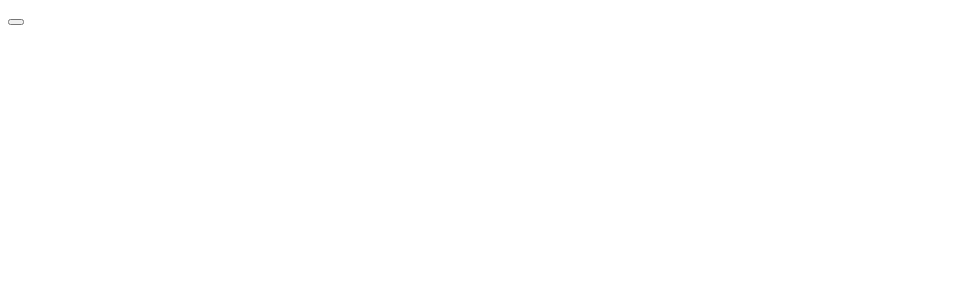
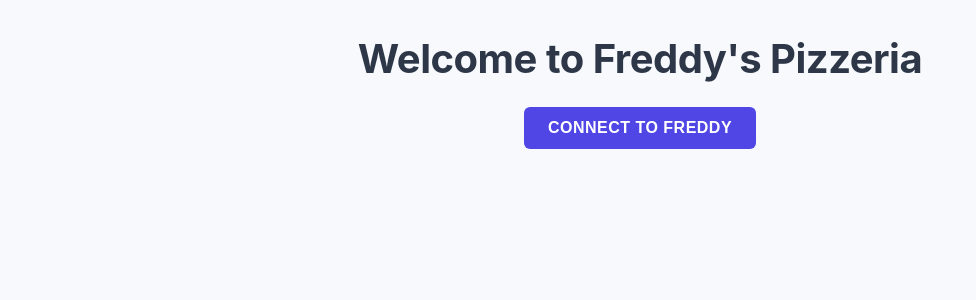
Before and after one commit to Keith-Khadar/Pennapps24, an Angular app in the folder glucose/: page / in a window 1280 px wide. Shown: the top 300 px of the page, without its empty margins (0-976 px from the left). Built offline with nearby package versions, Linux system fonts and the light colour scheme.

Commit message:
test push

```diff
--- a/glucose/src/app/app.component.html
+++ b/glucose/src/app/app.component.html
@@ -1 +1,7 @@
-<button (click)="Connect()"></button>
+<app-header></app-header>
+@if (this.isConnected){
+    <p>Hi We are connected</p>
+}
+@else {
+
+}
--- a/glucose/src/app/app.component.ts
+++ b/glucose/src/app/app.component.ts
@@ -1,36 +1,23 @@
 import { Component } from '@angular/core';
 import { RouterOutlet } from '@angular/router';
 import { SerialService } from './serial.service';
+import { HeaderComponent } from './header/header.component';
 
 @Component({
   selector: 'app-root',
   standalone: true,
-  imports: [RouterOutlet],
+  imports: [RouterOutlet, HeaderComponent],
   templateUrl: './app.component.html',
   styleUrl: './app.component.scss',
 })
 export class AppComponent {
-  private serialService: SerialService;
+  serialService: SerialService;
+  isConnected: boolean = false;
 
-  constructor(serialService: SerialService) {
+  constructor(serialService: SerialService){
     this.serialService = serialService;
-    this.serialService.data$.subscribe((data: number) => {
-      this.ProcessData(data);
-    });
-  }
-
-  Connect() {
-    const serialOptions = {
-      baudRate: 9600,
-      dataBits: 8,
-      parity: 'none',
-      stopBits: 1,
-    };
-
-    this.serialService.open(serialOptions);
-  }
-
-  ProcessData(data: number) {
-    console.log(data);
+    this.serialService.isConnected$.subscribe((isConnected) => {
+      this.isConnected = isConnected
+    })
   }
 }
--- /dev/null
+++ b/glucose/src/app/header/header.component.html
@@ -0,0 +1,2 @@
+<h1>Welcome to Freddy's Pizzeria</h1>
+<button class="connect-button" (click)="Connect()">Connect to FREDDY</button>
--- /dev/null
+++ b/glucose/src/app/header/header.component.scss
@@ -0,0 +1,24 @@
+header {
+    background-color: #ffffff;
+    box-shadow: 0 2px 4px rgba(0, 0, 0, 0.1);
+    padding: 20px 0;
+  }
+.connect-button {
+    background-color: #4f46e5;
+    color: #ffffff;
+    font-weight: 600;
+    padding: 12px 24px;
+    border: none;
+    border-radius: 6px;
+    font-size: 1rem;
+    cursor: pointer;
+    transition: all 0.3s ease;
+    text-transform: uppercase;
+    letter-spacing: 0.5px;
+}
+
+.connect-button:hover {
+    background-color: #4338ca;
+    box-shadow: 0 4px 6px rgba(79, 70, 229, 0.1);
+    transform: translateY(-2px);
+}
--- /dev/null
+++ b/glucose/src/app/header/header.component.ts
@@ -0,0 +1,35 @@
+import { Component } from '@angular/core';
+import { SerialService } from '../serial.service';
+
+@Component({
+  selector: 'app-header',
+  standalone: true,
+  imports: [],
+  templateUrl: './header.component.html',
+  styleUrl: './header.component.scss'
+})
+export class HeaderComponent {
+  private serialService: SerialService;
+
+  constructor(serialService: SerialService) {
+    this.serialService = serialService;
+    this.serialService.data$.subscribe((data: number) => {
+      this.ProcessData(data);
+    });
+  }
+
+  Connect() {
+    const serialOptions = {
+      baudRate: 9600,
+      dataBits: 8,
+      parity: 'none',
+      stopBits: 1,
+    };
+
+    this.serialService.open(serialOptions);
+  }
+
+  ProcessData(data: number) {
+    console.log(data);
+  }
+}
--- a/glucose/src/styles.scss
+++ b/glucose/src/styles.scss
@@ -1 +1,23 @@
 /* You can add global styles to this file, and also import other style files */
+body {
+    font-family: 'Inter', -apple-system, BlinkMacSystemFont, 'Segoe UI', Roboto, Oxygen-Sans, Ubuntu, Cantarell, 'Helvetica Neue', sans-serif;
+    background-color: #f7f9fc;
+    color: #333;
+    line-height: 1.6;
+    margin: 0;
+    padding: 0;
+    display: flex;
+    flex-direction: column;
+    align-items: center;
+    min-height: 100vh;
+    text-align: center;
+}
+
+
+h1 {
+    font-size: 2.5rem;
+    font-weight: 700;
+    color: #2d3748;
+    margin-bottom: 1rem;
+    letter-spacing: -0.5px;
+  }
```
Also changed, not shown: 1 other file (tests, documents, lock files or other folders).
